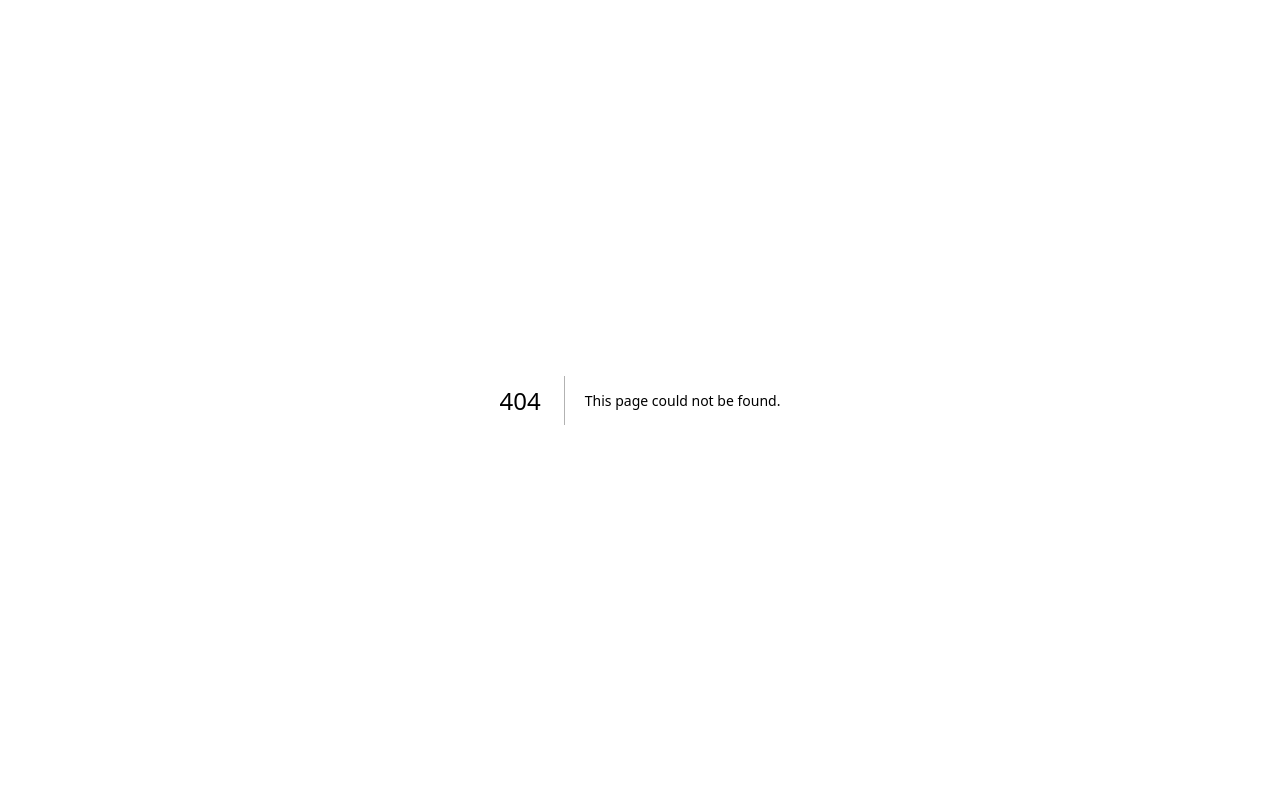
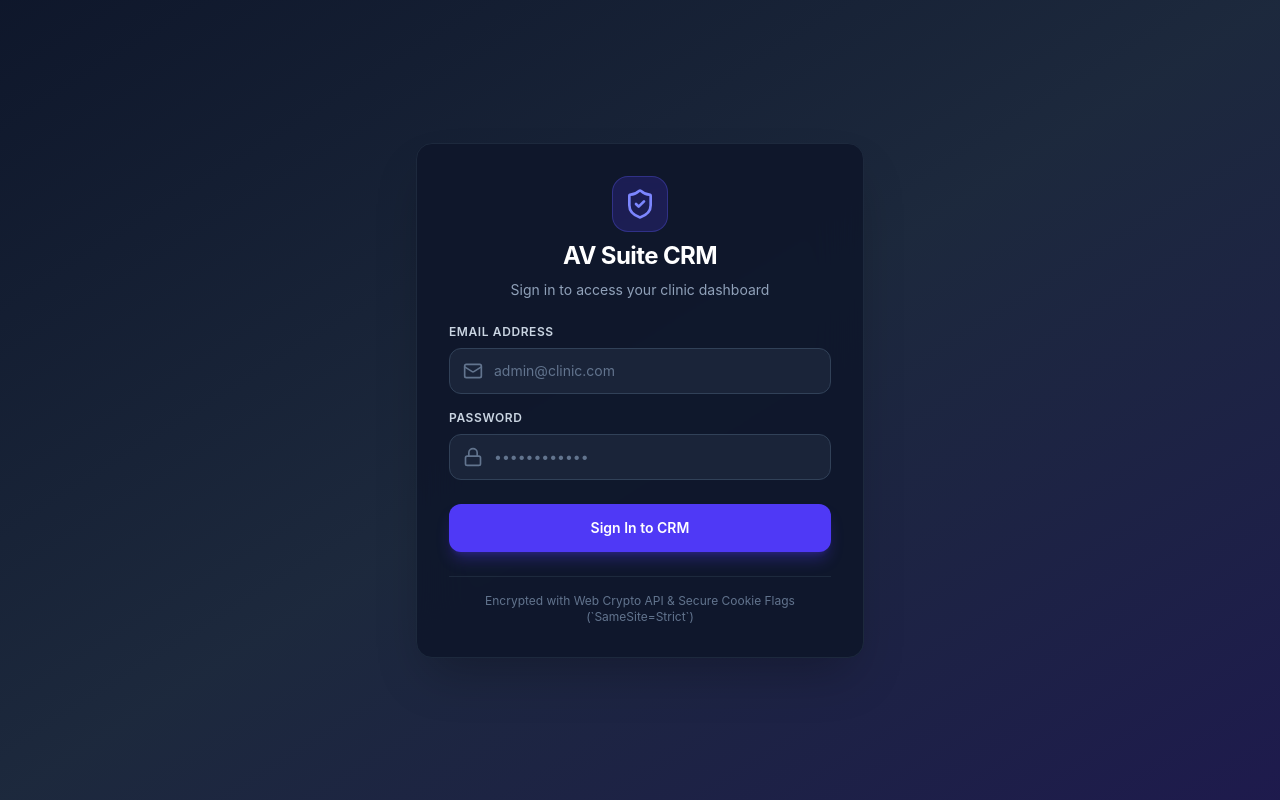
Before and after one commit to Aarogya-Virohan/av-suite, a Next.js app in the folder frontend/crm/: page /login in a window 1280 px wide. Before the commit this address had no page. Built offline with nearby package versions, Linux system fonts and the light colour scheme; no server answers.

Commit message:
feat(crm): implement login page, AuthGuard route protection, and logout

```diff
--- a/frontend/crm/src/app/layout.tsx
+++ b/frontend/crm/src/app/layout.tsx
@@ -1,6 +1,7 @@
 import type { Metadata } from 'next';
 import './globals.css';
 import { AppProviders } from '@/providers/AppProviders';
+import { AuthGuard } from '@/components/auth/AuthGuard';
 
 export const metadata: Metadata = {
   title: 'Aarogya CRM | AV Suite Clinical Platform',
@@ -16,7 +17,9 @@ export default function RootLayout({
     <html lang="en">
       <body className="antialiased selection:bg-[var(--teal)] selection:text-white">
         <AppProviders>
-          {children}
+          <AuthGuard>
+            {children}
+          </AuthGuard>
         </AppProviders>
       </body>
     </html>
--- /dev/null
+++ b/frontend/crm/src/app/login/page.tsx
@@ -0,0 +1,146 @@
+'use client';
+
+import React, { useState } from 'react';
+import { useRouter } from 'next/navigation';
+import { Lock, Mail, Loader2, ShieldCheck, AlertCircle } from 'lucide-react';
+import { authApi } from '@/features/auth/services/auth.api';
+import { encryptCredential } from '@/lib/crypto';
+import { toast } from 'sonner';
+
+export default function LoginPage() {
+  const router = Router();
+  const [email, setEmail] = useState('');
+  const [password, setPassword] = useState('');
+  const [loading, setLoading] = useState(false);
+  const [errorMessage, setErrorMessage] = useState('');
+
+  function Router() {
+    try {
+      return useRouter();
+    } catch {
+      return null;
+    }
+  }
+
+  const handleSubmit = async (e: React.FormEvent) => {
+    e.preventDefault();
+    setErrorMessage('');
+
+    if (!email || !password) {
+      setErrorMessage('Please enter both email and password.');
+      return;
+    }
+
+    setLoading(true);
+
+    try {
+      // Encrypt sensitive password before transmitting
+      const encryptedPassword = await encryptCredential(password);
+
+      const response = await authApi.login({
+        email: email.trim(),
+        password: encryptedPassword
+      });
+
+      if (response && response.access_token) {
+        toast.success('Login successful! Redirecting...');
+        if (typeof window !== 'undefined') {
+          window.location.href = '/';
+        } else if (router) {
+          router.push('/');
+        }
+      } else {
+        setErrorMessage('Invalid response received from authentication server.');
+      }
+    } catch (err: any) {
+      console.error('Login error:', err);
+      const msg = err?.response?.data?.detail || err?.response?.data?.message || 'Authentication failed. Please check your credentials.';
+      setErrorMessage(msg);
+      toast.error(msg);
+    } finally {
+      setLoading(false);
+    }
+  };
+
+  return (
+    <div className="min-h-screen w-full flex items-center justify-center bg-gradient-to-br from-slate-900 via-slate-800 to-indigo-950 p-4">
+      <div className="w-full max-w-md bg-slate-900/90 backdrop-blur-xl border border-slate-800 rounded-2xl p-8 shadow-2xl space-y-6">
+
+        {/* Header Branding */}
+        <div className="text-center space-y-2">
+          <div className="inline-flex items-center justify-center w-14 h-14 rounded-2xl bg-indigo-600/20 border border-indigo-500/30 text-indigo-400 mb-2">
+            <ShieldCheck className="w-8 h-8" />
+          </div>
+          <h1 className="text-2xl font-bold text-white tracking-tight">AV Suite CRM</h1>
+          <p className="text-sm text-slate-400">Sign in to access your clinic dashboard</p>
+        </div>
+
+        {/* Inline Error Banner */}
+        {errorMessage && (
+          <div className="flex items-start gap-3 p-4 rounded-xl bg-red-500/10 border border-red-500/30 text-red-400 text-sm">
+            <AlertCircle className="w-5 h-5 flex-shrink-0 mt-0.5" />
+            <span>{errorMessage}</span>
+          </div>
+        )}
+
+        {/* Login Form */}
+        <form onSubmit={handleSubmit} className="space-y-4">
+          <div>
+            <label className="block text-xs font-semibold text-slate-300 uppercase tracking-wider mb-2">
+              Email Address
+            </label>
+            <div className="relative">
+              <Mail className="w-5 h-5 absolute left-3.5 top-1/2 -translate-y-1/2 text-slate-500" />
+              <input
+                type="email"
+                required
+                value={email}
+                onChange={(e) => setEmail(e.target.value)}
+                placeholder="admin@clinic.com"
+                className="w-full pl-11 pr-4 py-3 bg-slate-800/80 border border-slate-700 rounded-xl text-white placeholder-slate-500 focus:outline-none focus:ring-2 focus:ring-indigo-500 focus:border-transparent transition-all text-sm"
+              />
+            </div>
+          </div>
+
+          <div>
+            <label className="block text-xs font-semibold text-slate-300 uppercase tracking-wider mb-2">
+              Password
+            </label>
+            <div className="relative">
+              <Lock className="w-5 h-5 absolute left-3.5 top-1/2 -translate-y-1/2 text-slate-500" />
+              <input
+                type="password"
+                required
+                value={password}
+                onChange={(e) => setPassword(e.target.value)}
+                placeholder="••••••••••••"
+                className="w-full pl-11 pr-4 py-3 bg-slate-800/80 border border-slate-700 rounded-xl text-white placeholder-slate-500 focus:outline-none focus:ring-2 focus:ring-indigo-500 focus:border-transparent transition-all text-sm"
+              />
+            </div>
+          </div>
+
+          <button
+            type="submit"
+            disabled={loading}
+            className="w-full py-3.5 px-4 bg-indigo-600 hover:bg-indigo-500 active:bg-indigo-700 text-white font-semibold rounded-xl shadow-lg shadow-indigo-600/30 transition-all flex items-center justify-center gap-2 disabled:opacity-50 disabled:cursor-not-allowed text-sm mt-6"
+          >
+            {loading ? (
+              <>
+                <Loader2 className="w-5 h-5 animate-spin" />
+                <span>Authenticating...</span>
+              </>
+            ) : (
+              <span>Sign In to CRM</span>
+            )}
+          </button>
+        </form>
+
+        <div className="pt-4 text-center border-t border-slate-800">
+          <p className="text-xs text-slate-500">
+            Encrypted with Web Crypto API & Secure Cookie Flags (`SameSite=Strict`)
+          </p>
+        </div>
+      </div>
+    </div>
+  );
+}
--- /dev/null
+++ b/frontend/crm/src/components/auth/AuthGuard.tsx
@@ -0,0 +1,61 @@
+'use client';
+
+import React, { useEffect, useState } from 'react';
+import { usePathname, useRouter } from 'next/navigation';
+import { getAuthToken } from '@/lib/cookieAuth';
+import { Loader2 } from 'lucide-react';
+
+interface AuthGuardProps {
+  children: React.ReactNode;
+}
+
+export const AuthGuard: React.FC<AuthGuardProps> = ({ children }) => {
+  const pathname = usePathname();
+  const router = useRouter();
+  const [authorized, setAuthorized] = useState<boolean>(false);
+  const [checking, setChecking] = useState<boolean>(true);
+
+  useEffect(() => {
+    const isPublicRoute = pathname === '/login';
+    const token = getAuthToken() || (typeof window !== 'undefined' ? localStorage.getItem('token') : null);
+
+    if (!token && !isPublicRoute) {
+      setAuthorized(false);
+      setChecking(false);
+      if (typeof window !== 'undefined') {
+        window.location.href = '/login';
+      } else {
+        router.push('/login');
+      }
+    } else if (token && isPublicRoute) {
+      setAuthorized(true);
+      setChecking(false);
+      if (typeof window !== 'undefined') {
+        window.location.href = '/';
+      } else {
+        router.push('/');
+      }
+    } else {
+      setAuthorized(true);
+      setChecking(false);
+    }
+  }, [pathname, router]);
+
+  if (checking) {
+    return (
+      <div className="min-h-screen w-full flex flex-col items-center justify-center bg-slate-900 text-slate-400 gap-3">
+        <Loader2 className="w-8 h-8 animate-spin text-indigo-500" />
+        <span className="text-sm font-medium">Verifying Session...</span>
+      </div>
+    );
+  }
+
+  // Prevent rendering protected content if unauthenticated
+  if (!authorized && pathname !== '/login') {
+    return null;
+  }
+
+  return <>{children}</>;
+};
+
+export default AuthGuard;
--- a/frontend/crm/src/components/layout/Topbar.tsx
+++ b/frontend/crm/src/components/layout/Topbar.tsx
@@ -1,8 +1,9 @@
 'use client';
 
 import React, { useState, useEffect } from 'react';
-import { Menu, RefreshCw, Sun, Moon } from 'lucide-react';
+import { Menu, RefreshCw, Sun, Moon, LogOut } from 'lucide-react';
 import { NavTab } from './Sidebar';
+import { authApi } from '@/features/auth/services/auth.api';
 
 interface TopbarProps {
   activeTab: NavTab;
@@ -46,6 +47,16 @@ export const Topbar: React.FC<TopbarProps> = ({ activeTab, onOpenMenu, onRefresh
     } else {
       document.documentElement.removeAttribute('data-theme');
       localStorage.setItem('aarogya_theme', 'light');
+    }
+  };
+
+  const handleLogout = async () => {
+    try {
+      await authApi.logout();
+    } finally {
+      if (typeof window !== 'undefined') {
+        window.location.href = '/login';
+      }
     }
   };
 
@@ -110,6 +121,15 @@ export const Topbar: React.FC<TopbarProps> = ({ activeTab, onOpenMenu, onRefresh
         >
           {isDark ? <Sun className="w-4 h-4 text-amber-400" /> : <Moon className="w-4 h-4 text-slate-700" />}
         </button>
+
+        <button
+          onClick={handleLogout}
+          className="inline-flex items-center gap-2 px-3 py-1.5 text-xs font-semibold rounded-lg border border-red-500/30 text-red-500 hover:bg-red-500/10 transition-colors"
+          title="Log out of session"
+        >
+          <LogOut className="w-3.5 h-3.5" />
+          <span className="hidden sm:inline">Logout</span>
+        </button>
       </div>
     </header>
   );
```
